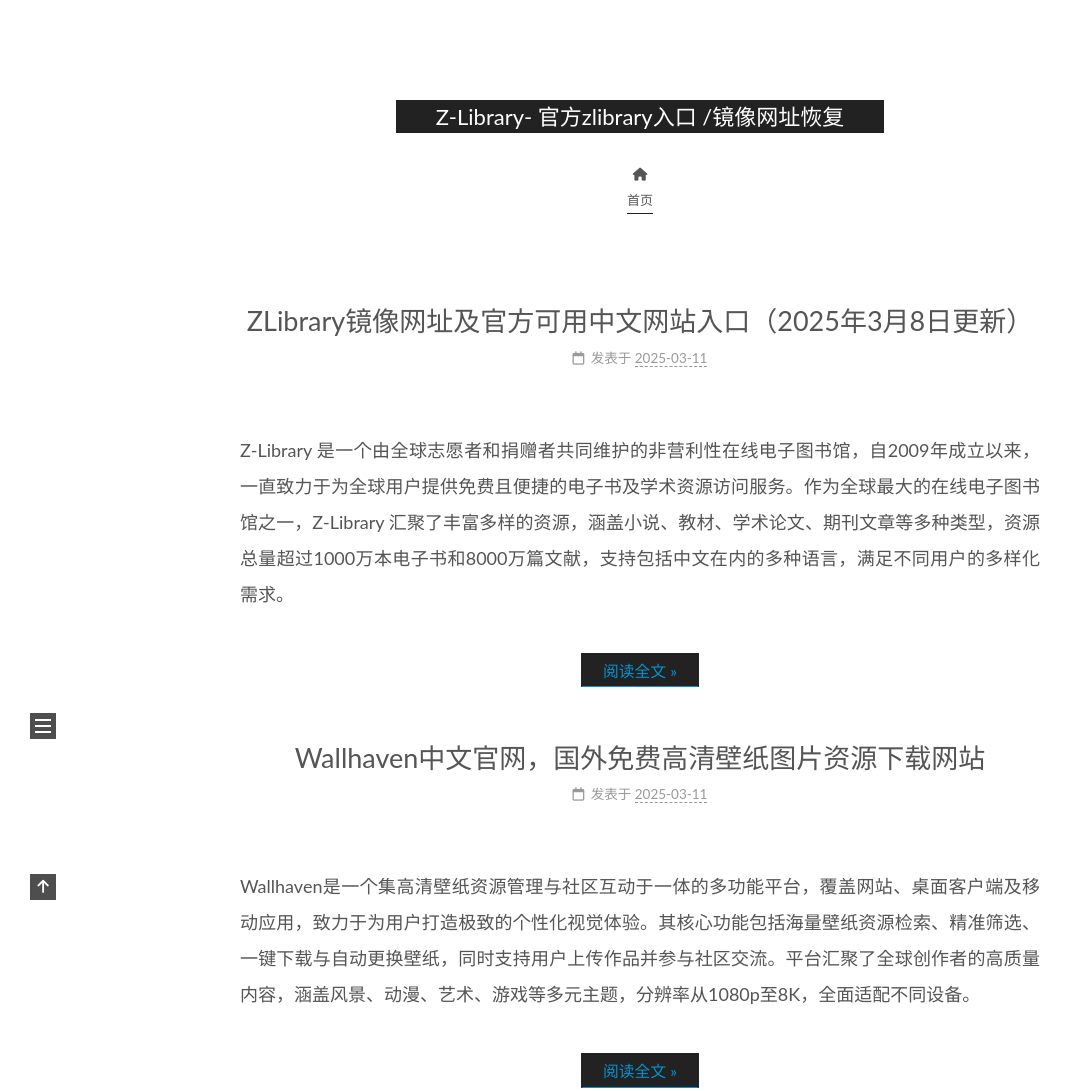
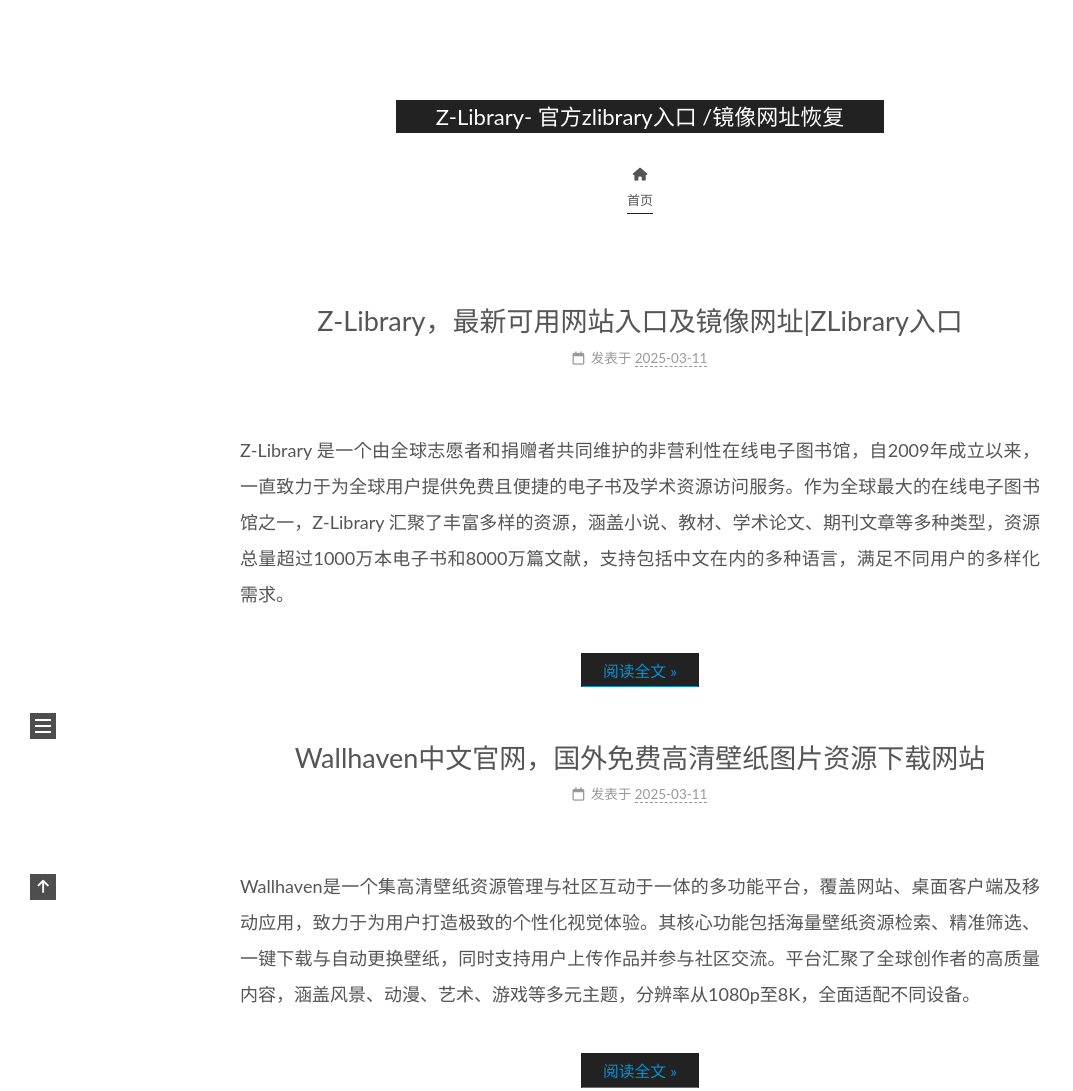
Before and after one commit to zlibraryokd/zlibraryokd.github.io, a plain HTML site: page index.html in a window 1280 px wide. Shown: the top 1091 px of the page, without its empty margins (0-1073 px from the left). Drawn offline with nearby package versions, Linux system fonts and the light colour scheme.

Commit message:
Update index.html

```diff
--- a/index.html
+++ b/index.html
@@ -143,7 +143,7 @@
                     <div style="margin-bottom: 50px; clear: both">
                         <header class="post-header">
                             <h2 class="post-title" itemprop="name headline">
-                                <a href="/p/z-library.html" class="post-title-link" itemprop="url">ZLibrary镜像网址及官方可用中文网站入口（2025年3月8日更新）</a>
+                                <a href="/p/z-library.html" class="post-title-link" itemprop="url">Z-Library，最新可用网站入口及镜像网址|ZLibrary入口</a>
                             </h2>
 
                             <div class="post-meta-container">
```
